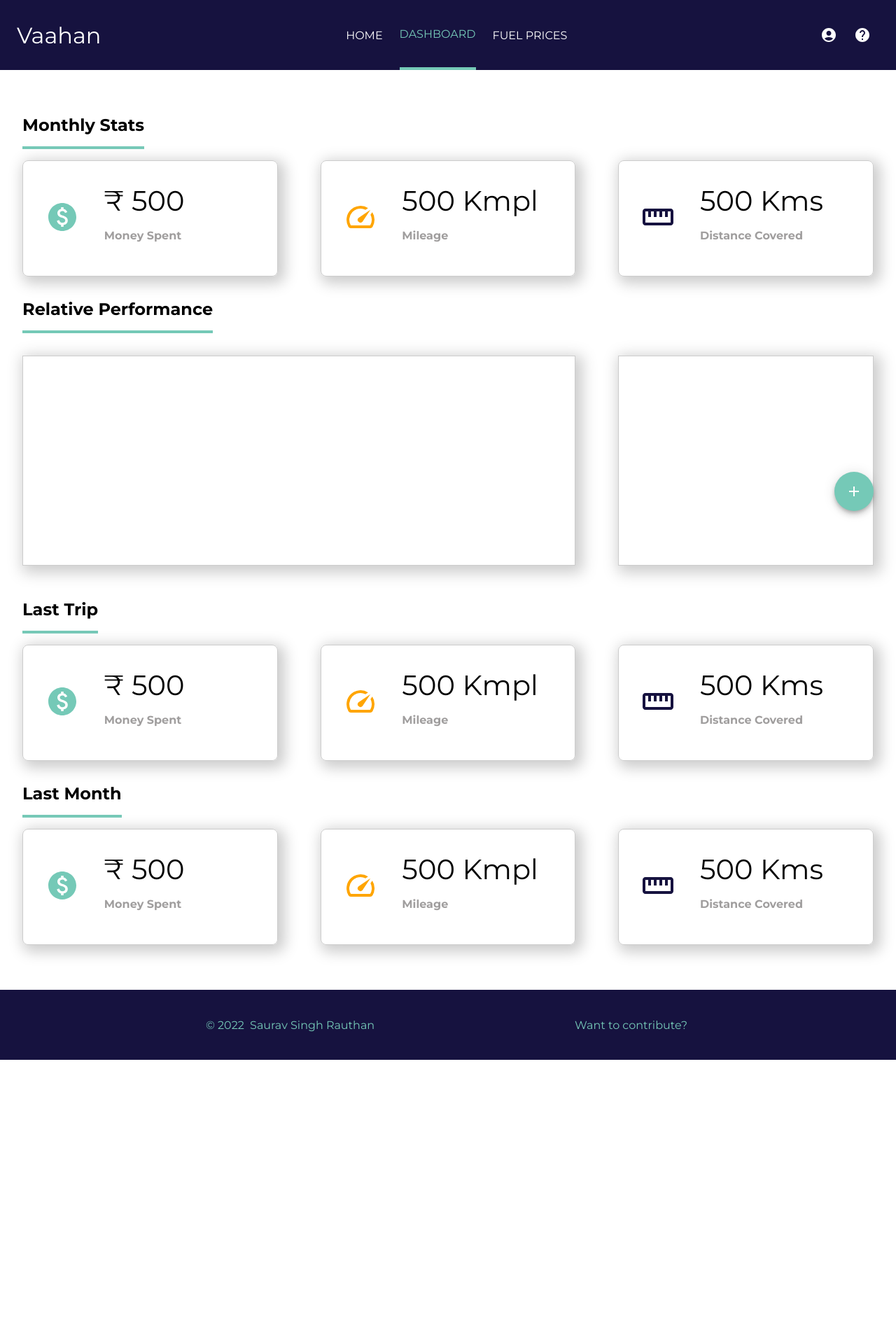
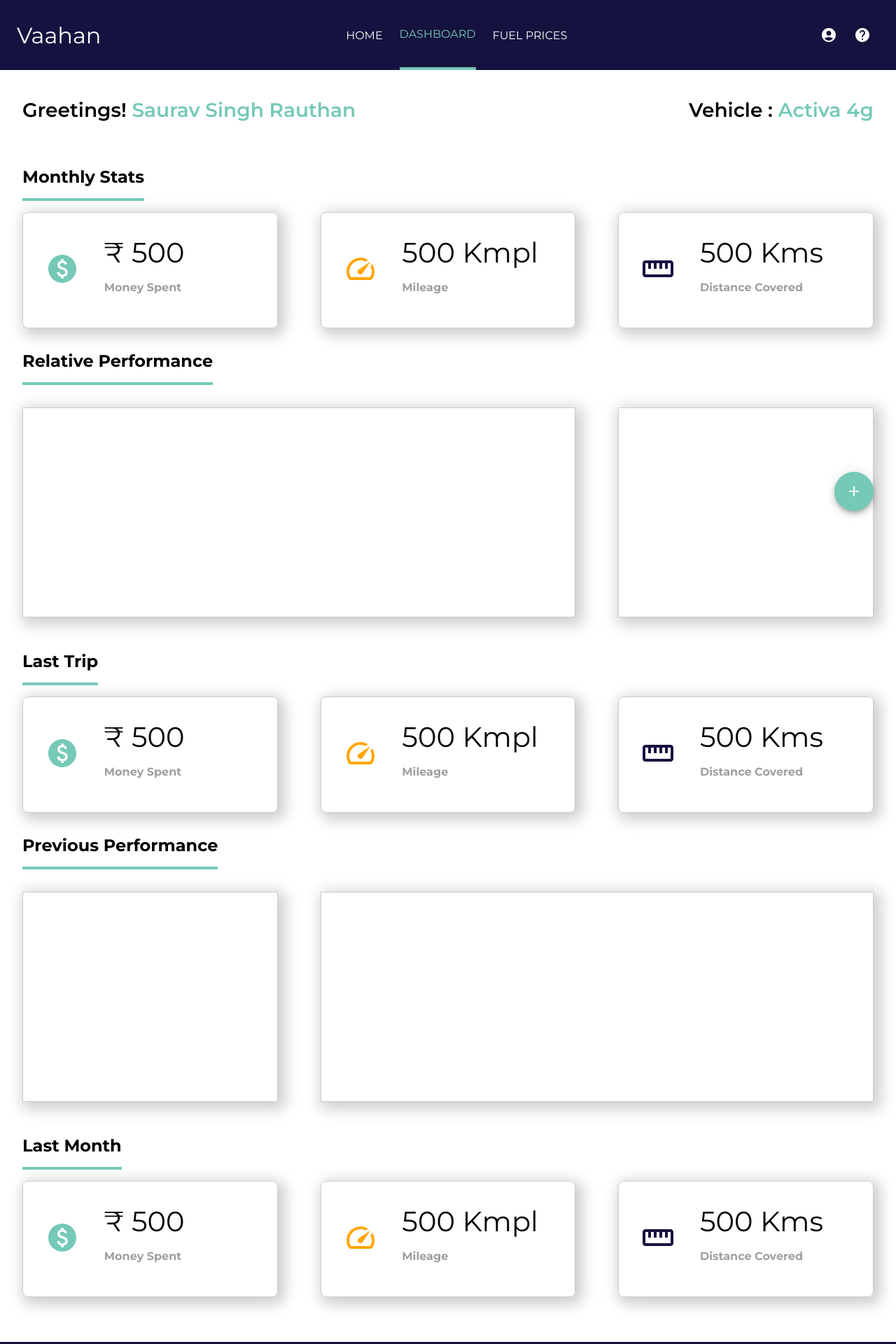
Before and after one commit to Saurav-Singh-Rauthan/Vaahan, a React (Create React App) app: page /dashboard in a window 1280 px wide. Shown: the top 1920 px of the page at 70% size. Before the commit the page ends 1514 px from the top, so only its background shows below. Built offline with nearby package versions, Linux system fonts and the light colour scheme.

Commit message:
added new dashboard components

```diff
--- a/src/components/pages/Dashboard/Dashboard.js
+++ b/src/components/pages/Dashboard/Dashboard.js
@@ -6,6 +6,16 @@ import Countuptab from "../../DashboardUI/CountupTab/Countuptab";
 const Dashboard = (props) => {
   return (
     <React.Fragment>
+      <div className={Styles.VehInfo}>
+        <p>
+          Greetings! {"   "}
+          <span style={{ color: "#75c9b7" }}>Saurav Singh Rauthan</span>{" "}
+        </p>
+        <div>
+          Vehicle : <span style={{ color: "#75c9b7" }}>Activa 4g</span>
+        </div>
+      </div>
+
       <div>
         <div className={Styles.MonthStats}>Monthly Stats</div>
         <div className={Styles.monthlydetails}>
@@ -32,7 +42,15 @@ const Dashboard = (props) => {
         </div>
       </div>
 
-      <div style={{marginBottom: "2rem"}}>
+      <div>
+        <div className={Styles.MonthStats}>Previous Performance</div>
+        <div className={Styles.mileageCompPrev}>
+          <div></div>
+          <div></div>
+        </div>
+      </div>
+
+      <div style={{ marginBottom: "2rem" }}>
         <div className={Styles.MonthStats}>Last Month</div>
         <div className={Styles.monthlydetails}>
           <Countuptab type="money" />
--- a/src/components/pages/Dashboard/Dashboard.module.css
+++ b/src/components/pages/Dashboard/Dashboard.module.css
@@ -13,15 +13,33 @@
   width: fit-content;
 }
 
-.mileageComp {
+.mileageComp,
+.mileageCompPrev {
   margin: 2rem 0;
   display: grid;
   grid-template-columns: 65% 30%;
   justify-content: space-between;
 }
 
-.mileageComp div {
+.mileageCompPrev {
+  grid-template-columns: 30% 65%;
+}
+
+.mileageComp div ,
+.mileageCompPrev div{
   height: 300px;
   border: 1px solid #ccc;
   box-shadow: 5px 5px 20px 5px #ccc;
 }
+
+.VehInfo {
+  display: flex;
+  justify-content: space-between;
+  font-size: 28px;
+  margin: 0.5rem 0 3rem 0;
+  font-weight: 600;
+}
+
+.VehInfo p {
+  margin: 0;
+}
```
Also changed, not shown: src/components/DashboardUI/MileageChart/MileageChart.js (added), src/components/DashboardUI/MileageChart/MileageChart.module.css (added), src/components/DashboardUI/VehCondition/VehCondition.js (added), src/components/DashboardUI/VehCondition/VehCondition.module.css (added).
